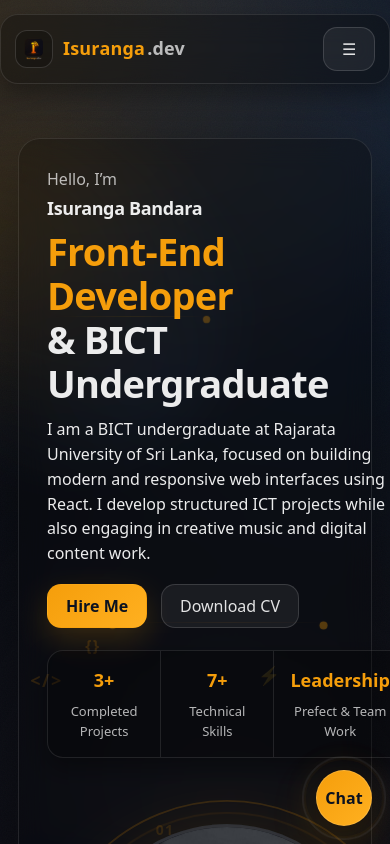
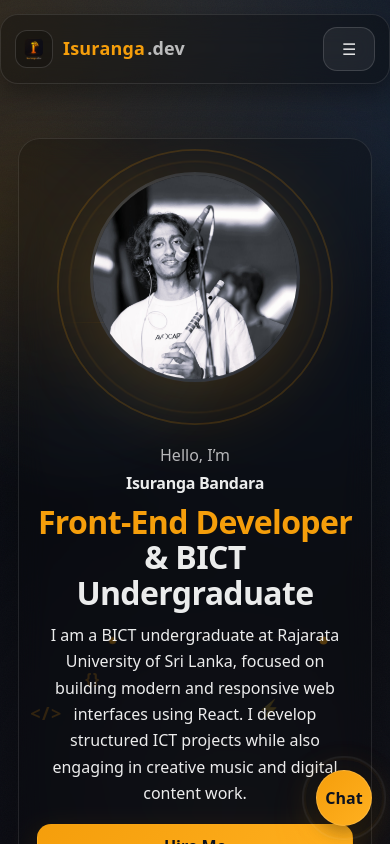
Before and after one commit to Isuranga876/Portfolio, a React (Vite) app: page / in a window 390 px wide. Shown: the top 844 px of the page. Built offline with nearby package versions, Linux system fonts and the light colour scheme.

Commit message:
make home section responsive part

```diff
--- a/src/styles/effects.css
+++ b/src/styles/effects.css
@@ -1559,3 +1559,141 @@
 .brand-dot{
   font-size: 18px;
 }
+
+/* =========================
+   HERO RESPONSIVE FIX
+========================= */
+
+/* Make hero container flexible on small screens */
+.hero-frame{
+  padding: 46px;
+}
+
+.hero-grid{
+  display: grid;
+  grid-template-columns: 1.15fr 0.85fr;
+  gap: 46px;
+  align-items: center;
+}
+
+/* Keep text readable */
+.hero-title{
+  font-size: 44px;
+  line-height: 1.1;
+  word-break: break-word;
+}
+
+.hero-desc{
+  line-height: 1.65;
+}
+
+/* Buttons */
+.hero-actions{
+  display: flex;
+  gap: 14px;
+  flex-wrap: wrap;
+}
+
+/* Photo sizing */
+.hero-photo-wrap{
+  position: relative;
+  width: 360px;
+  height: 360px;
+  display:flex;
+  align-items:center;
+  justify-content:center;
+}
+
+.hero-photo{
+  width: 300px;
+  height: 300px;
+  border-radius: 999px;
+  object-fit: cover;
+}
+
+/* rings already exist but ensure they scale */
+.ring-1{ width: 340px; height: 340px; }
+.ring-2{ width: 400px; height: 400px; }
+
+/* ✅ Tablet */
+@media (max-width: 1000px){
+  .hero-frame{
+    padding: 28px;
+  }
+
+  .hero-grid{
+    grid-template-columns: 1fr;
+    gap: 26px;
+    text-align: center;
+  }
+
+  .hero-right{
+    order: -1; /* photo on top */
+    display:flex;
+    justify-content:center;
+  }
+
+  .hero-actions{
+    justify-content: center;
+  }
+
+  .hero-desc{
+    margin-left: auto;
+    margin-right: auto;
+  }
+
+  .hero-stats{
+    margin-left: auto;
+    margin-right: auto;
+    max-width: 520px;
+  }
+}
+
+/* ✅ Mobile */
+@media (max-width: 520px){
+  .hero-frame{
+    padding: 18px;
+  }
+
+  .hero-title{
+    font-size: 32px;
+  }
+
+  .hero-name{
+    font-size: 16px;
+  }
+
+  .hero-actions{
+    flex-direction: column;
+    gap: 10px;
+  }
+
+  .hero-actions .btn{
+    width: 100%;
+  }
+
+  .hero-photo-wrap{
+    width: 260px;
+    height: 260px;
+  }
+
+  .hero-photo{
+    width: 210px;
+    height: 210px;
+  }
+
+  .ring-1{ width: 250px; height: 250px; }
+  .ring-2{ width: 300px; height: 300px; }
+
+  .hero-stats{
+    grid-template-columns: 1fr;
+  }
+
+  .stat{
+    border-right: none;
+    border-bottom: 1px solid rgba(255,255,255,0.10);
+  }
+  .stat:last-child{
+    border-bottom: none;
+  }
+}
```
